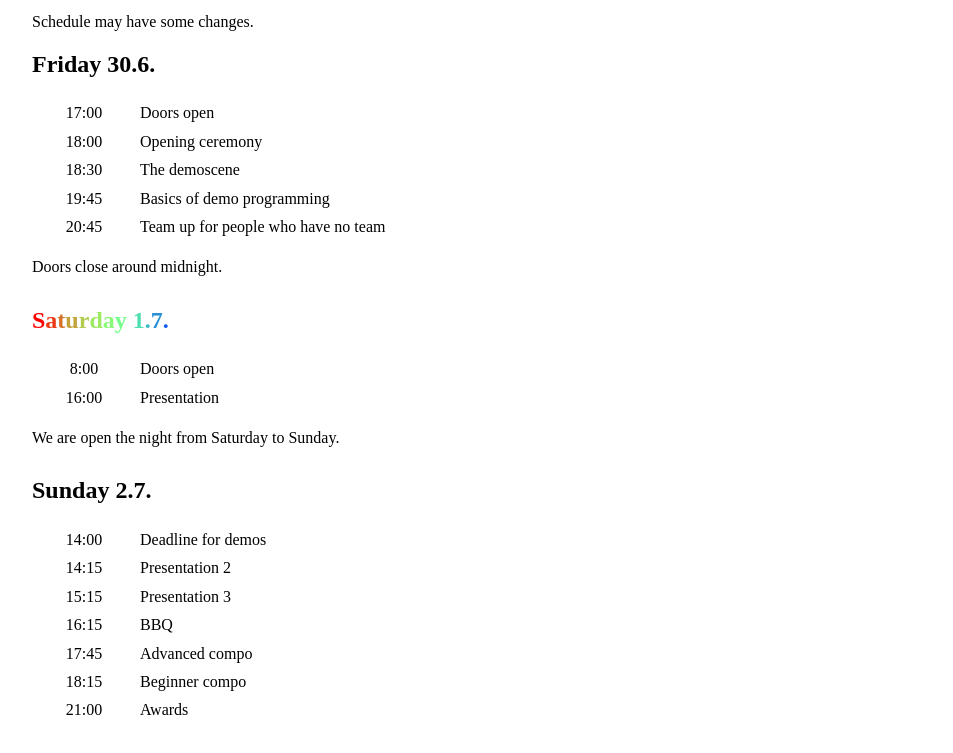
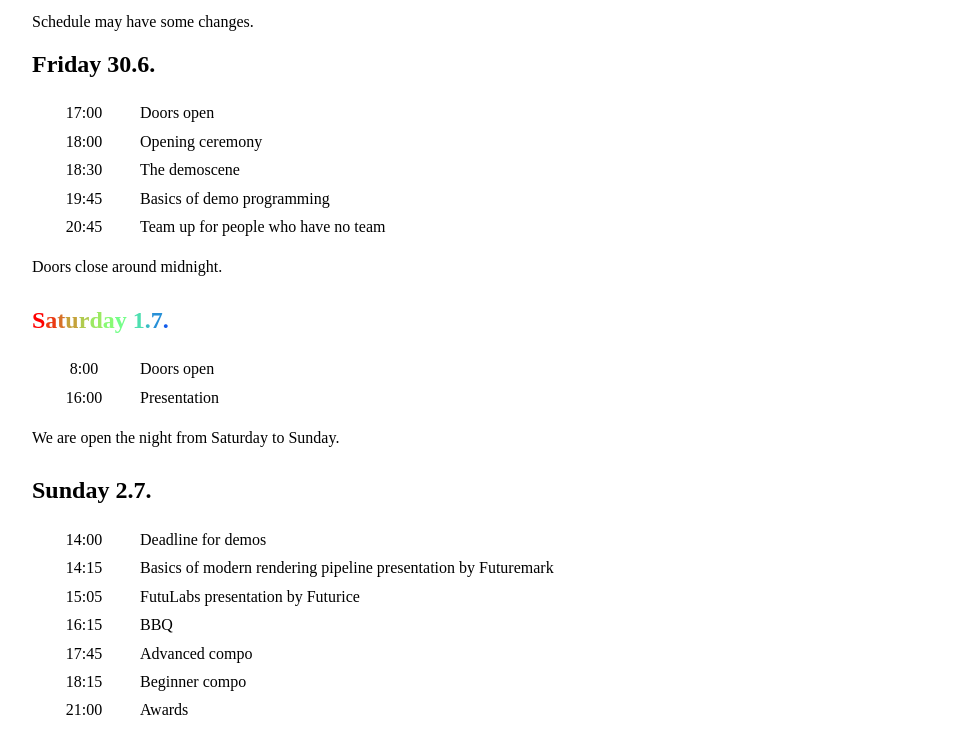
Before and after one commit to DOTAalto/graffathon2017, a website: page src/schedule/index.nunjucks in a window 1280 px wide. Shown: the part 113-866 px from the top of the page, without its empty margins (158-1111 px from the left). Drawn offline with nearby package versions, Linux system fonts and the light colour scheme; files that its build step writes are made by us from their sources; files whose address does not match are found by name.

Commit message:
Schedule

```diff
--- a/src/schedule/index.nunjucks
+++ b/src/schedule/index.nunjucks
@@ -60,11 +60,11 @@
       </tr>
       <tr>
         <td>14:15</td>
-        <td>Presentation 2</td>
+        <td>Basics of modern rendering pipeline presentation by Futuremark</td>
       </tr>
       <tr>
-        <td>15:15</td>
-        <td>Presentation 3</td>
+        <td>15:05</td>
+        <td>FutuLabs presentation by Futurice</td>
       </tr>
       <tr>
         <td>16:15</td>
```
